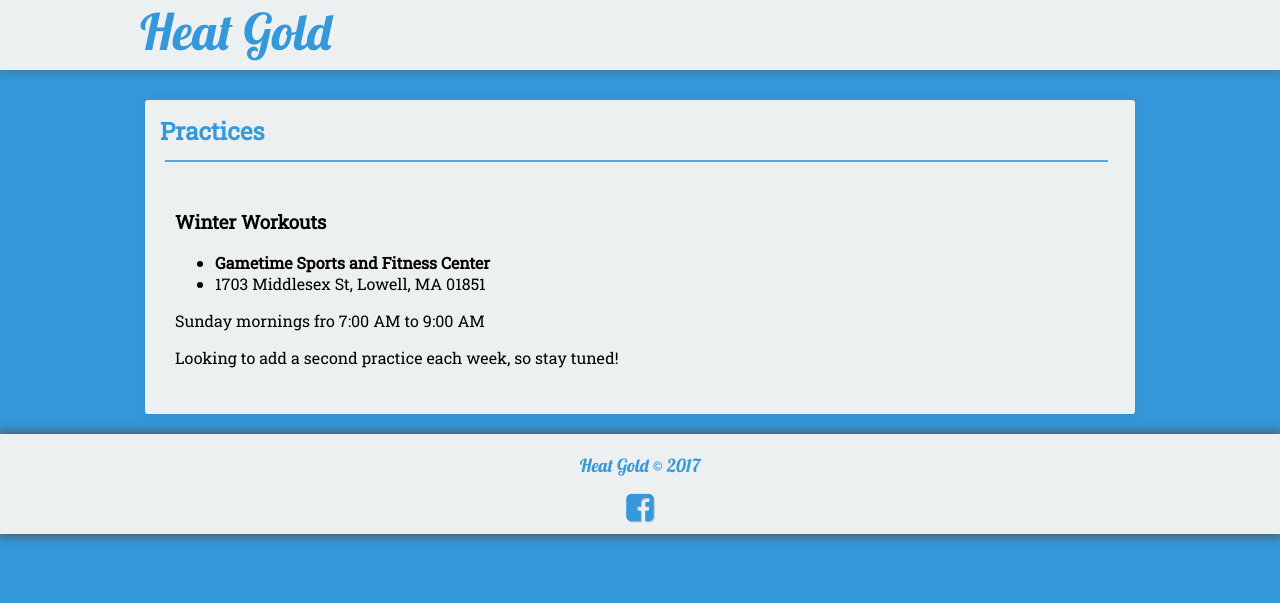
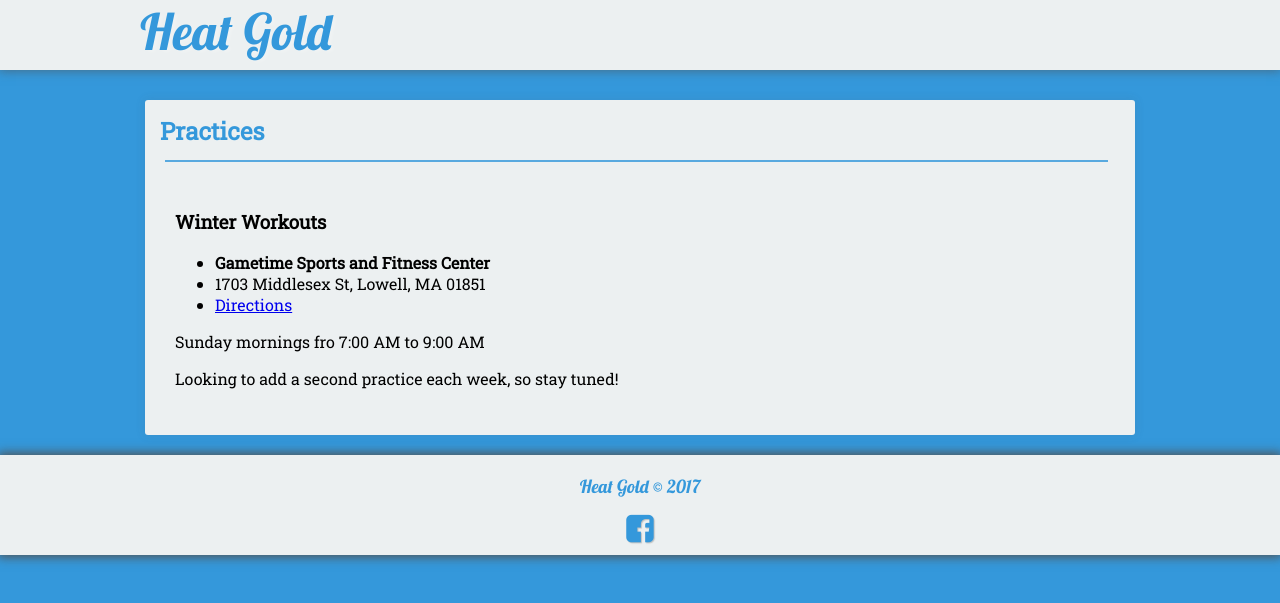
Before and after one commit to seanmerrow/ecf, a Jekyll site: the page built from _posts/2018-08-27-Practices.md, in a window 1280 px wide. Shown: the top 603 px of the page. Built offline with Jekyll 4.4.1, drawn with Linux system fonts in a browser that asks for light colours; nearby versions of some CDN libraries.

Commit message:
Update 2018-08-27-Practices.md

```diff
--- a/_posts/2018-08-27-Practices.md
+++ b/_posts/2018-08-27-Practices.md
@@ -9,6 +9,7 @@ excerpt: "Practice Schedule"
 
 * **Gametime Sports and Fitness Center**
 * 1703 Middlesex St, Lowell, MA 01851
+* [Directions](https://seanmerrow.github.io/heatgold/fields/gametime)
 
 Sunday mornings fro 7:00 AM to 9:00 AM
 
```
